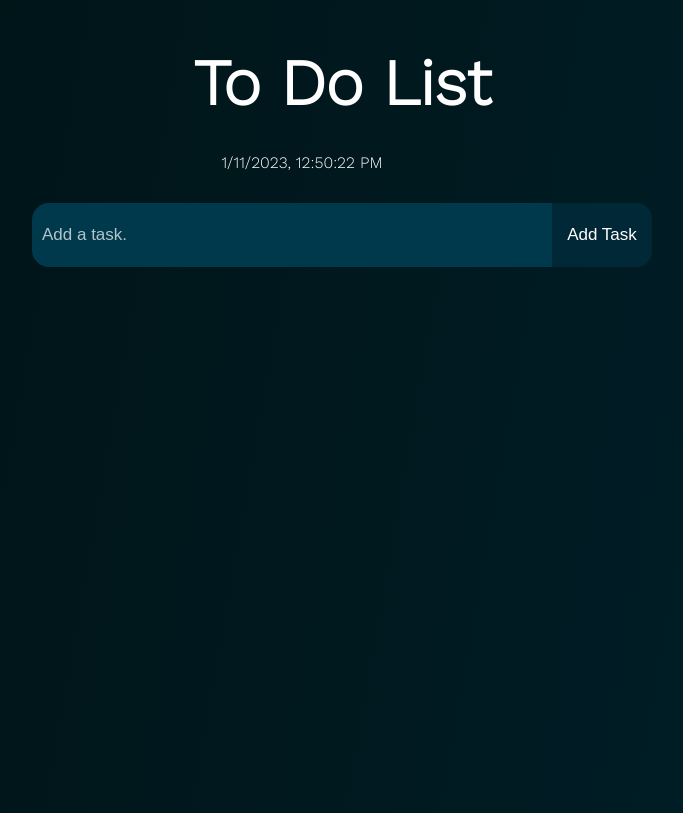
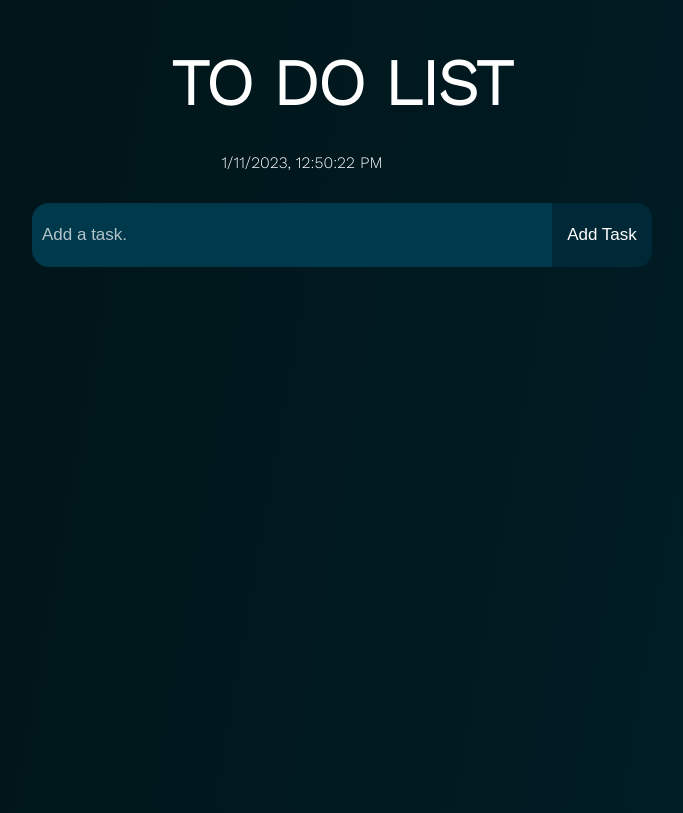
Before and after one commit to Monit18/ToDoList, a plain HTML site: page index.html in a window 1280 px wide. Shown: the whole page, without its empty margins (298-981 px from the left). Drawn offline with nearby package versions, Linux system fonts and the light colour scheme.

Commit message:
Updated index Page

```diff
--- a/index.html
+++ b/index.html
@@ -10,7 +10,7 @@
     <link rel="stylesheet" href="css/style.css">
 </head>
 <body>
-    <h1 class="header">To Do List</h1>
+    <h1 class="header">TO DO LIST</h1>
     <p><span id="dateTime"></span></p>
     <div id="form">
             <input id="taskName" type="text" placeholder="Add a task.">
```
